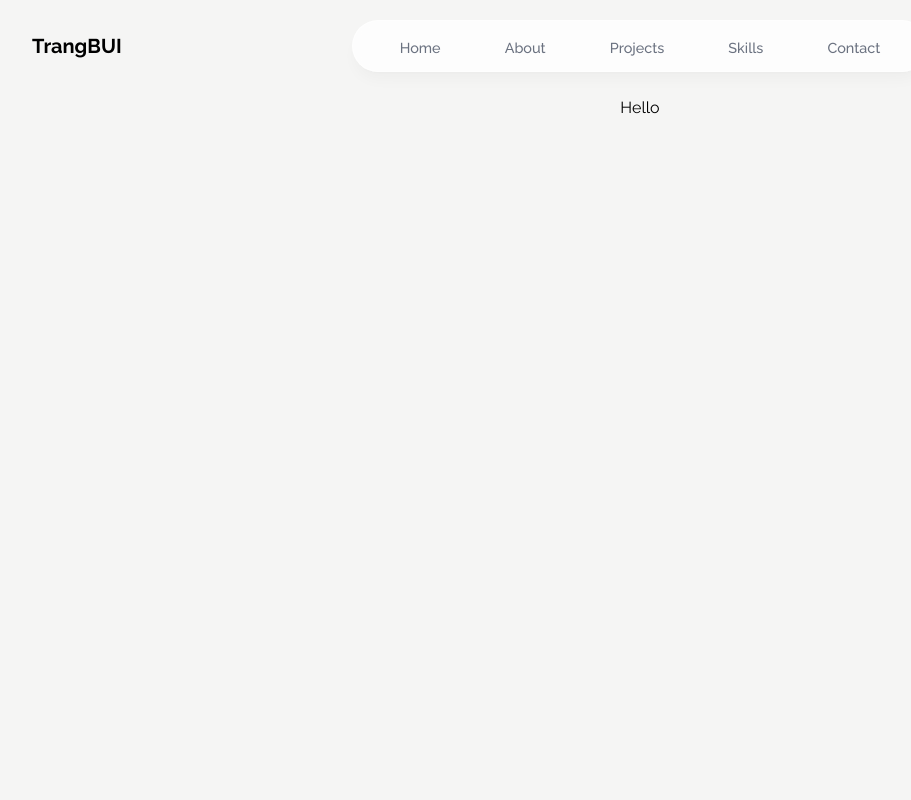
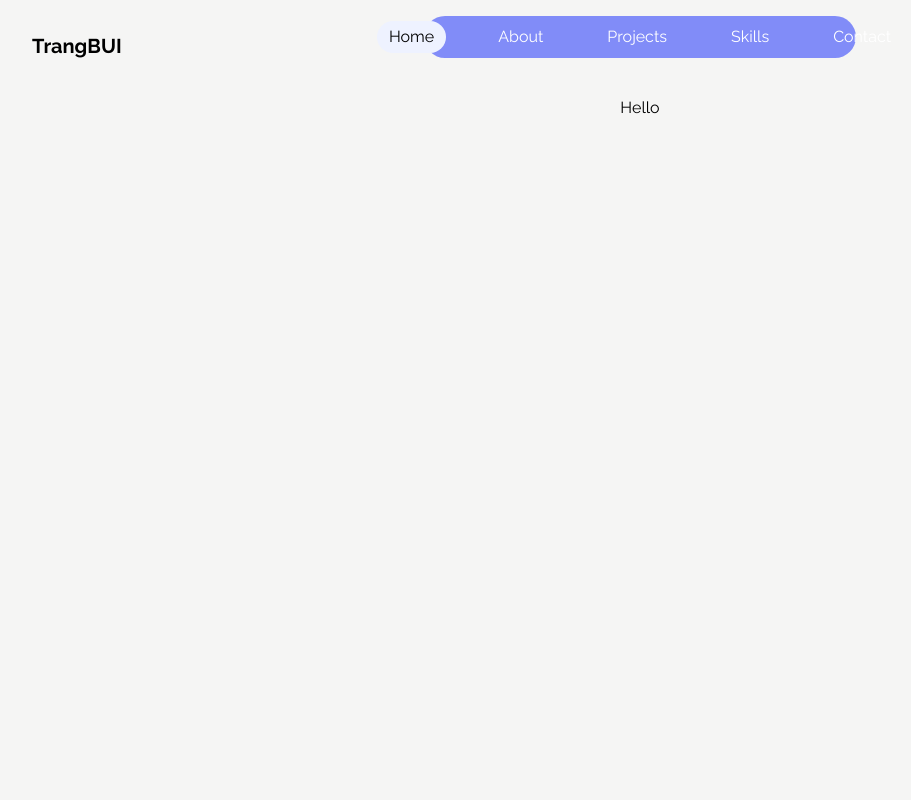
Before and after one commit to buihoaib/portfolio, a Next.js app: page / in a window 1280 px wide. Shown: the top 800 px of the page, without its empty margins (0-911 px from the left). Built offline with nearby package versions, Linux system fonts and the light colour scheme.

Commit message:
Added top navigation

```diff
--- a/app/layout.tsx
+++ b/app/layout.tsx
@@ -2,6 +2,7 @@ import './globals.css'
 import { Raleway } from 'next/font/google'
 
 import { cn } from '@/libs/utils'
+import ActiveSectionContextProvider from '@/context/active-section-context'
 
 import Footer from '@/components/footer'
 import Navbar from '@/components/navbar'
@@ -20,12 +21,14 @@ export default function RootLayout({
   children: React.ReactNode
 }) {
   return (
-    <html lang="en">
+    <html lang="en" className="!scroll-smooth">
       <body className={cn(raleway.className, "relative")}>
-        <Navbar />
-        <Logo />
-        {children}
-        <Footer />
+        <ActiveSectionContextProvider>
+          <Navbar />
+          <Logo />
+          {children}
+          <Footer />
+        </ActiveSectionContextProvider>
       </body>
     </html>
   )
--- a/components/navbar.tsx
+++ b/components/navbar.tsx
@@ -3,47 +3,48 @@
 import { motion } from "framer-motion";
 import Link from "next/link";
 
+import { cn } from "@/libs/utils";
 import { links } from "@/libs/data";
+import { useActiveSectionContext } from "@/context/active-section-context";
 
 function Navbar() {
+    const { activeSection, setActiveSection } = useActiveSectionContext();
+
     return (
         <header
             className="z-[10] relative"
         >
-            <motion.div
-                className="fixed top-5 left-1/2 h-[3.25rem] w-[36rem] rounded-full border border-white border-opacity-40 bg-white bg-opacity-80 shadow-lg shadow-black/[0.03] backdrop-blur-[0.5rem]"
+            <motion.nav
+                className="fixed left-1/2 top-4 h-[2.6rem] w-[27rem] rounded-full border-opacity-40 bg-indigo-400"
                 initial={{ y: -100, x: "-50%", opacity: 0 }}
                 animate={{ y: 0, x: "-50%", opacity: 1 }}
-            ></motion.div>
-
-            <nav className="flex fixed top-[2.3rem] left-1/2 h-[initial] -translate-x-1/2 py-0">
-                <ul className="flex w-[22rem] flex-nowrap gap-16 items-center justify-center gap-y-1 text-[0.9rem] font-medium text-gray-500">
+            >
+                <ul className="flex flex-row gap-10 items-center justify-center h-[2.6rem]">
                     {links.map((link) => (
                         <motion.li
-                            className="h-3/4 flex items-center justify-center relative"
+                            className="flex items-center justify-center relative"
                             key={link.hash}
                             initial={{ y: -100, opacity: 0 }}
                             animate={{ y: 0, opacity: 1 }}
                         >
                             <Link
-                                // className={clsx(
-                                //     "flex w-full items-center justify-center px-3 py-3 hover:text-gray-950 transition dark:text-gray-500 dark:hover:text-gray-300",
-                                //     {
-                                //         "text-gray-950 dark:text-gray-200":
-                                //             activeSection === link.name,
-                                //     }
-                                // )}
+                                className={cn(
+                                    "flex w-full items-center justify-center px-3 py-1 text-white transition",
+                                    {
+                                        "text-black":
+                                            activeSection === link.name,
+                                    }
+                                )}
                                 href={link.hash}
                                 onClick={() => {
-                                    //setActiveSection(link.name);
-                                    //setTimeOfLastClick(Date.now());
+                                    setActiveSection(link.name);
                                 }}
                             >
                                 {link.name}
 
-                                {/* {link.name === activeSection && (
+                                {link.name === activeSection && (
                                     <motion.span
-                                        className="bg-gray-100 rounded-full absolute inset-0 -z-10 dark:bg-gray-800"
+                                        className="bg-indigo-50 absolute rounded-full inset-0 -z-10"
                                         layoutId="activeSection"
                                         transition={{
                                             type: "spring",
@@ -51,12 +52,12 @@ function Navbar() {
                                             damping: 30,
                                         }}
                                     ></motion.span>
-                                )} */}
+                                )}
                             </Link>
                         </motion.li>
                     ))}
                 </ul>
-            </nav>
+            </motion.nav>
         </header>
     )
 }
--- /dev/null
+++ b/context/active-section-context.tsx
@@ -0,0 +1,44 @@
+"use client";
+
+import React, { useState, createContext, useContext } from "react";
+
+type ActiveSectionContextProviderProps = {
+    children: React.ReactNode;
+};
+
+type ActiveSectionContextType = {
+    activeSection: string;
+    setActiveSection: React.Dispatch<React.SetStateAction<string>>;
+};
+
+export const ActiveSectionContext =
+    createContext<ActiveSectionContextType | null>(null);
+
+export default function ActiveSectionContextProvider({
+    children,
+}: ActiveSectionContextProviderProps) {
+    const [activeSection, setActiveSection] = useState<string>("Home");
+
+    return (
+        <ActiveSectionContext.Provider
+            value={{
+                activeSection,
+                setActiveSection,
+            }}
+        >
+            {children}
+        </ActiveSectionContext.Provider>
+    );
+}
+
+export function useActiveSectionContext() {
+    const context = useContext(ActiveSectionContext);
+
+    if (context === null) {
+        throw new Error(
+            "useActiveSectionContext must be used within an ActiveSectionContextProvider"
+        );
+    }
+
+    return context;
+}
--- a/package.json
+++ b/package.json
@@ -17,10 +17,12 @@
     "eslint": "8.50.0",
     "eslint-config-next": "13.5.3",
     "framer-motion": "^10.16.4",
+    "lucide-react": "^0.284.0",
     "next": "13.5.3",
     "postcss": "8.4.31",
     "react": "18.2.0",
     "react-dom": "18.2.0",
+    "react-intersection-observer": "^9.5.2",
     "tailwind-merge": "^1.14.0",
     "tailwindcss": "3.3.3",
     "typescript": "5.2.2"
```
Also changed, not shown: hooks/use-section-in-view.tsx (added, +19 -0 lines), 1 other file (tests, documents, lock files or other folders).
